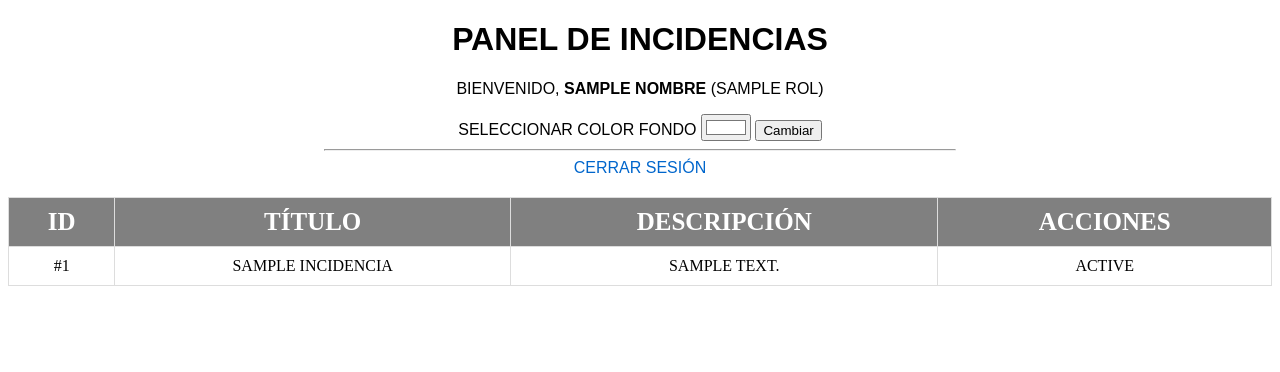
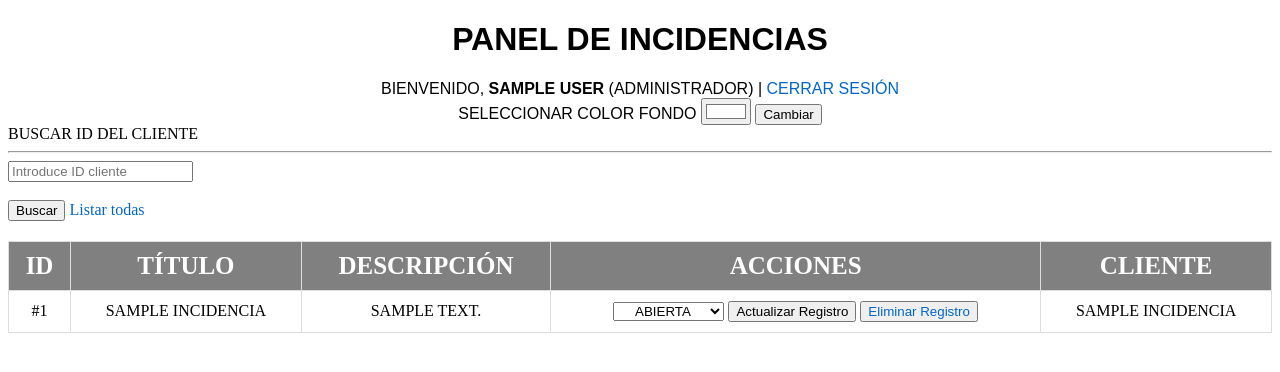
Before and after one commit to Abel-Sanz-Alapont/Gestor_Incidencias, a PHP site: template views/listar_incidencias.php in a window 1280 px wide. Shown: the top 372 px of the page. Run offline with PHP 8.4, Linux system fonts and the light colour scheme; the visitor is signed in with stand-in values (Sample User, id 1); tables that the repository leaves empty hold one stand-in row (values such as "Sample post"); the template is opened without the code that fills it: most values are stand-ins (such as "Sample title", 1, 10 or a date in 2020).

Commit message:
Modificancion ene el archivo listar_incidencias
Se a modificado el el panel de los usuarios con el $_SESSION

Se añadido un panel para buscar usuarios por su identificador

```diff
--- a/views/listar_incidencias.php
+++ b/views/listar_incidencias.php
@@ -17,25 +17,36 @@ $colorActual = $_COOKIE[$nombreCookieUsuario] ?? '#ffffff';
         <header>
             <div class="usuario">
                 <h1>Panel de Incidencias</h1>
-                <p>Bienvenido, <strong><?php echo $nombre; ?></strong> (<?php echo $rol; ?>)</p>
-
-                <p>
-
+                <div>
+                    <?php if (isset($_SESSION['id'])): ?>
+                        Bienvenido, <b><?= $_SESSION['nombre'] ?></b> (<?= $_SESSION['rol'] ?>) |
+                        <a href="index.php?accion=logout">Cerrar Sesión</a>
+                        <?php if ($_SESSION['rol'] === 'cliente'): ?>
+                            | <a href="index.php?accion=crear">Añadir Nueva Incidencia</a>
+                        <?php endif; ?>
+                    <?php endif; ?>
+                </div>
                 <form action="index.php?accion=cambiar_color" method="POST">
                     <label for="escogerColor">Seleccionar color fondo</label>
                     <input type="color" id="escogerColor" name="color" value="<?php echo $colorActual; ?>">
                     <button type="submit">Cambiar</button>
                 </form>
-                <hr>
-                <a href="index.php?accion=logout">Cerrar Sesión</a>
-                <?php if ($rol === 'cliente'): ?>
-                    | <a href="index.php?accion=crear">Añadir Nueva Incidencia</a>
-                <?php endif; ?>
-                </p>
             </div>
         </header>
 
         <main>
+            <div class= "panel-busqueda">
+                <?php if ($_SESSION['rol'] === 'administrador'): ?>
+                    <div >
+                        <form method="POST" action="index.php?accion=buscar">
+                            <label for="id_busqueda">BUSCAR ID DEL CLIENTE</label><br><hr>
+                            <input type="number" id="id_busqueda" name="id_busqueda" placeholder="Introduce ID cliente"><br><br>
+                            <button type="submit">Buscar</button>
+                            <a href="index.php?accion=listar">Listar todas</a>
+                        </form>
+                    </div>
+                <?php endif; ?>
+            </div>
             <?php if (empty($incidencias)): ?>
                 <p>No hay incidencias registradas en este momento.</p>
             <?php else: ?>
@@ -46,7 +57,7 @@ $colorActual = $_COOKIE[$nombreCookieUsuario] ?? '#ffffff';
                             <th>Título</th>
                             <th>Descripción</th>
                             <th>Acciones</th>
-                            <?php if ($rol === 'administrador'): ?>
+                            <?php if ($_SESSION['rol']  === 'administrador'): ?>
                                 <th>Cliente</th>
                             <?php endif; ?>
                         </tr>
@@ -59,7 +70,7 @@ $colorActual = $_COOKIE[$nombreCookieUsuario] ?? '#ffffff';
                                 <td><?php echo $incidencia['descripcion']; ?></td>
 
                                 <td>
-                                    <?php if ($rol === 'administrador'): ?>
+                                    <?php if ($_SESSION['rol']  === 'administrador'): ?>
                                         <form action="index.php?accion=actualizar" method="POST" style="display:inline;">
                                             <input type="hidden" name="id_incidencia" value="<?php echo $incidencia['id']; ?>">
                                             <select name="nuevo_estado">
@@ -77,7 +88,7 @@ $colorActual = $_COOKIE[$nombreCookieUsuario] ?? '#ffffff';
                                     <?php endif; ?>
                                 </td>
 
-                                <?php if ($rol === 'administrador'): ?>
+                                <?php if ($_SESSION['rol']  === 'administrador'): ?>
                                     <td><?php echo $incidencia['nombre_cliente'] ?? 'Usuario Desconocido'; ?></td>
                                 <?php endif; ?>
                             </tr>
```
